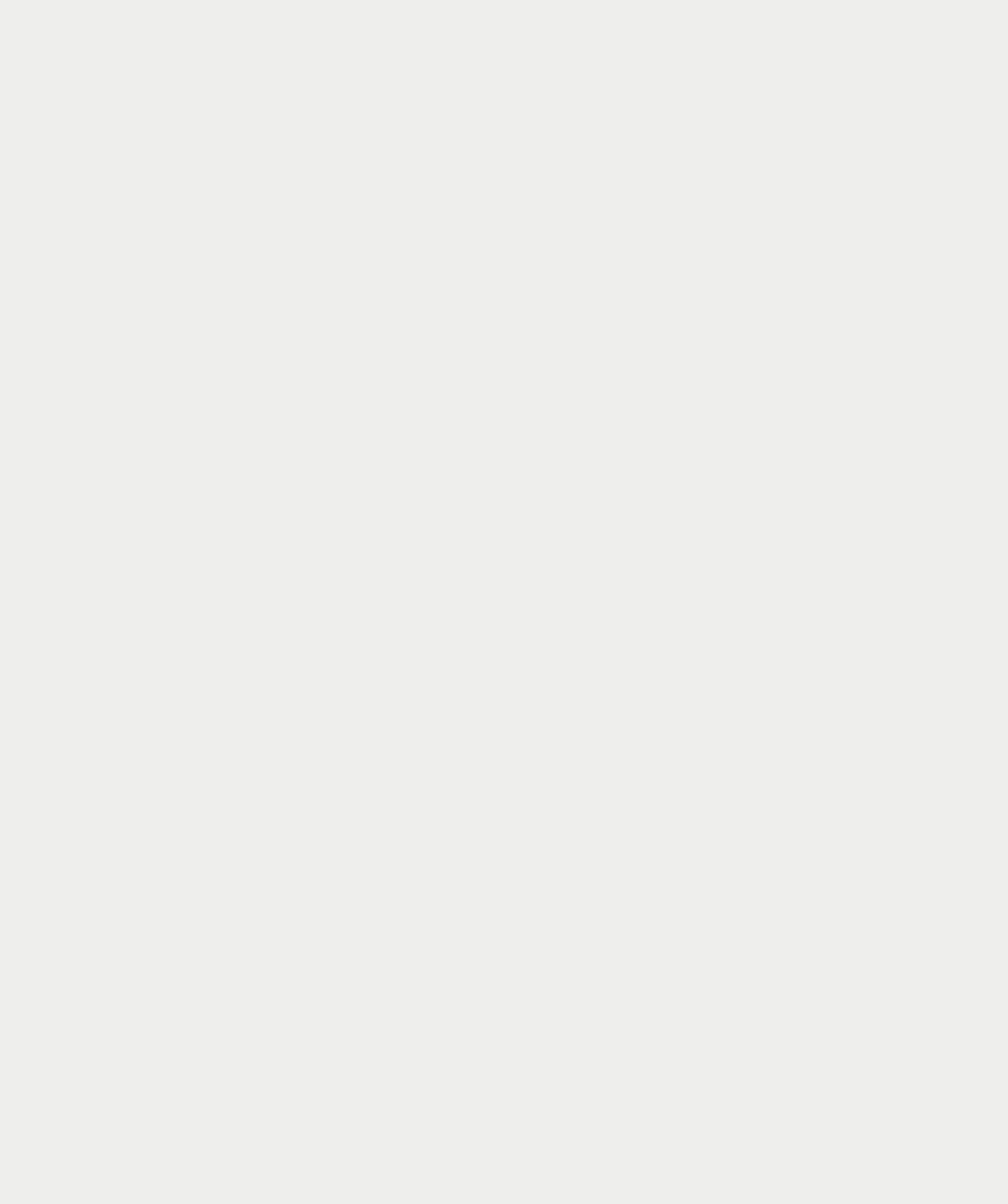
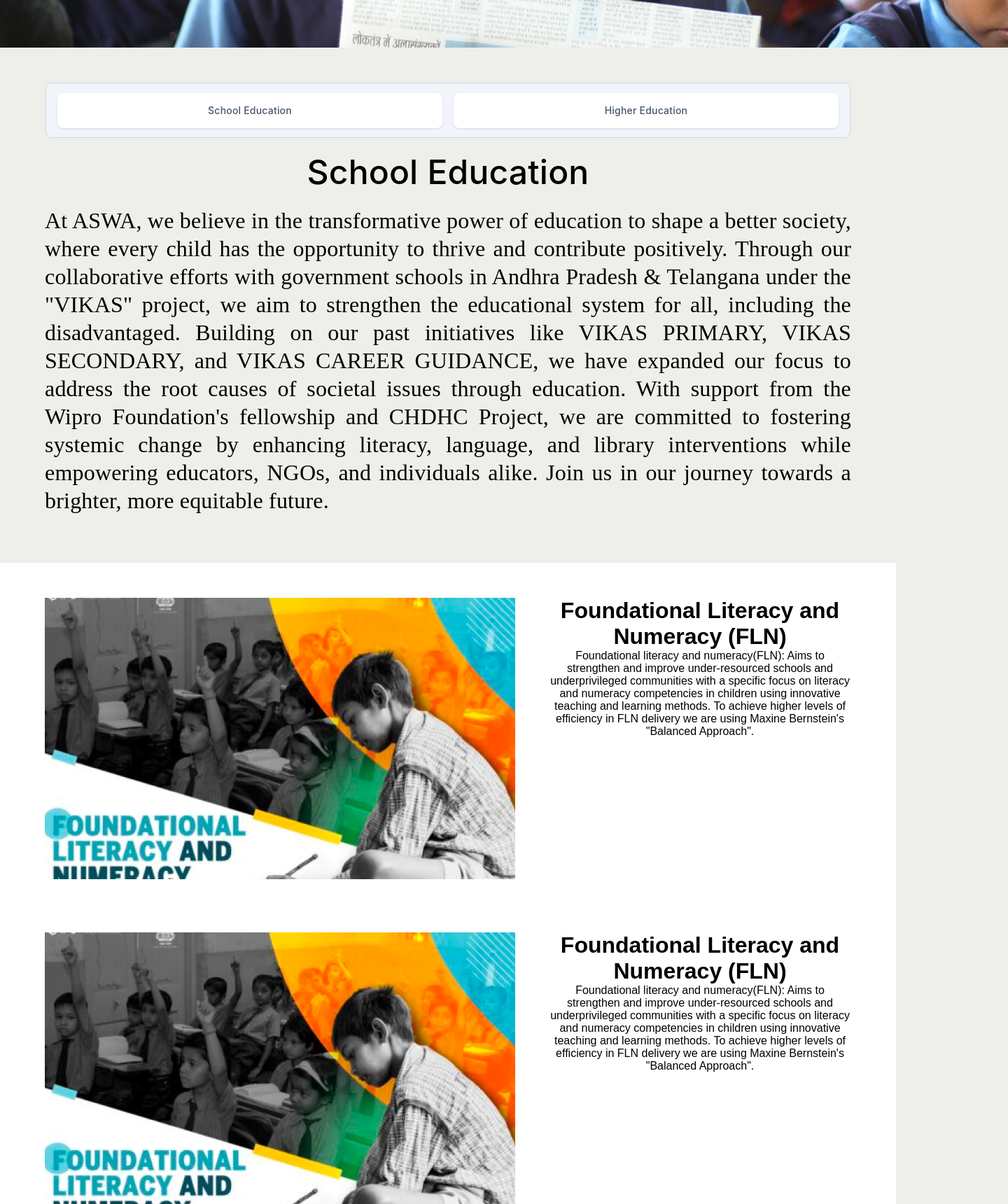
Before and after one commit to ProjectASWA/ProjectASWA, a React (Create React App) app: page /Education in a window 1280 px wide. Shown: the part 440-2160 px from the top of the page at 70% size, 1440 px wide, since content can reach past the window. Before the commit the page ends 800 px from the top, so only its background shows below. Built offline with nearby package versions, Linux system fonts and the light colour scheme.

Commit message:
Education

```diff
--- a/src/App.js
+++ b/src/App.js
@@ -16,17 +16,20 @@ import Reports from "./components/Reports";
 
 import Home from "./components/Home";
 
+import Education from "./components/Education";
+
 function App() {
   return (
     <div className="App">
       <NavBar />
-      <Switch>
+      {/* <Switch>
         <Route exact path="/" component={Home} />
         <Route exact path="/About" component={About} />
         <Route exact path="/Reports" component={Reports} />
         <Route exact path="/JoinWithUs" component={JoinWithUs} />
         <Route exact path="/MediaCoverage" component={MediaCoverage} />
-      </Switch>
+      </Switch> */}
+      <Education />
     </div>
   );
 }
--- a/src/components/AnimatedFlexCards/index.js
+++ b/src/components/AnimatedFlexCards/index.js
@@ -9,6 +9,12 @@ class AnimatedFlexCards extends Component {
   };
 
   render() {
+    const EducationCard = "Education";
+    const EnvironmentCard = "Environment";
+    const BloodConnect = "Blood Connect";
+    const AnnamParabraham = "Annam Parabraham";
+    const HomeVisits = "Home Visits";
+
     return (
       <div className="wrapper">
         <div className="container">
@@ -17,7 +23,7 @@ class AnimatedFlexCards extends Component {
             <div className="row">
               <div className="icon">1</div>
               <div>
-                <OurProjectsCard />
+                <OurProjectsCard text={EducationCard} />
               </div>
             </div>
           </label>
@@ -27,7 +33,7 @@ class AnimatedFlexCards extends Component {
             <div className="row">
               <div className="icon">2</div>
               <div>
-                <OurProjectsCard />
+                <OurProjectsCard text={EnvironmentCard} />
               </div>
             </div>
           </label>
@@ -37,7 +43,7 @@ class AnimatedFlexCards extends Component {
             <div className="row">
               <div className="icon">3</div>
               <div>
-                <OurProjectsCard />
+                <OurProjectsCard text={BloodConnect} />
               </div>
             </div>
           </label>
@@ -47,7 +53,7 @@ class AnimatedFlexCards extends Component {
             <div className="row">
               <div className="icon">4</div>
               <div>
-                <OurProjectsCard />
+                <OurProjectsCard text={AnnamParabraham} />
               </div>
             </div>
           </label>
@@ -57,7 +63,7 @@ class AnimatedFlexCards extends Component {
             <div className="row">
               <div className="icon">5</div>
               <div>
-                <OurProjectsCard />
+                <OurProjectsCard text={HomeVisits} />
               </div>
             </div>
           </label>
--- /dev/null
+++ b/src/components/Education/index.css
@@ -0,0 +1,68 @@
+.education-main-container {
+  height: 100%;
+}
+
+.header-image {
+  width: 100vw;
+  height: 418px;
+  flex-shrink: 0;
+  background: lightgray 50% / cover no-repeat;
+}
+
+.education-container {
+  display: flex;
+  width: 100%;
+  flex-direction: column;
+  justify-content: center;
+  align-items: center;
+  gap: 39px;
+  margin-top: 50px;
+}
+
+.education-buttons-container {
+  display: flex;
+  justify-content: center;
+  width: 100%;
+  gap: 20px;
+}
+
+.education-text-container {
+  display: flex;
+  width: 90%;
+  flex-direction: column;
+  justify-content: center;
+  align-items: center;
+  gap: 39px;
+  padding-bottom: 30px;
+}
+
+.education-text {
+  color: #000;
+  text-align: center;
+  font-family: Inter;
+  font-size: 48px;
+  font-style: normal;
+  font-weight: 500;
+  line-height: 20px; /* 41.667% */
+  letter-spacing: 0.2px;
+}
+
+.education-description {
+  color: #000;
+  text-align: justify;
+  font-family: Poppins;
+  font-size: 32px;
+  font-style: normal;
+  font-weight: 400;
+  line-height: 40px; /* 125% */
+  letter-spacing: 0.2px;
+}
+
+.education-cards-main-container {
+  display: flex;
+  flex-direction: column;
+  align-items: flex-start;
+  gap: 72px;
+  background-color: #ffffff;
+  padding-top: 50px;
+}
--- /dev/null
+++ b/src/components/Education/index.js
@@ -0,0 +1,46 @@
+import React, { Component } from "react";
+import "./index.css";
+import EducationNavBar from "../EducationNavBar";
+
+import EducationCards from "../EducationCards";
+
+class Education extends Component {
+  render() {
+    return (
+      <div className="education-main-container">
+        <div className="header-image">
+          <img src="/Images/education.png" alt="Education" />
+        </div>
+        <div className="education-container">
+          <div className="education-buttons-container">
+            <EducationNavBar />
+          </div>
+          <div className="education-text-container">
+            <h1 className="education-text">School Education</h1>
+            <p className="education-description">
+              At ASWA, we believe in the transformative power of education to
+              shape a better society, where every child has the opportunity to
+              thrive and contribute positively. Through our collaborative
+              efforts with government schools in Andhra Pradesh & Telangana
+              under the "VIKAS" project, we aim to strengthen the educational
+              system for all, including the disadvantaged. Building on our past
+              initiatives like VIKAS PRIMARY, VIKAS SECONDARY, and VIKAS CAREER
+              GUIDANCE, we have expanded our focus to address the root causes of
+              societal issues through education. With support from the Wipro
+              Foundation's fellowship and CHDHC Project, we are committed to
+              fostering systemic change by enhancing literacy, language, and
+              library interventions while empowering educators, NGOs, and
+              individuals alike. Join us in our journey towards a brighter, more
+              equitable future.
+            </p>
+          </div>
+          <div className="education-cards-main-container">
+            <EducationCards />
+          </div>
+        </div>
+      </div>
+    );
+  }
+}
+
+export default Education;
--- /dev/null
+++ b/src/components/EducationCards/index.css
@@ -0,0 +1,13 @@
+.card-app-container {
+  display: flex;
+  align-items: flex-start;
+  gap: 48px;
+  width: 90%;
+  justify-content: center;
+  margin: auto;
+}
+
+.card-image {
+  max-width: 100%; /* Set maximum width to 100% of its container */
+  height: auto; /* Ensure the aspect ratio is maintained */
+}
--- /dev/null
+++ b/src/components/EducationCards/index.js
@@ -0,0 +1,100 @@
+import "./index.css";
+
+const EducationCards = () => {
+  return (
+    <>
+      <div className="card-app-container">
+        <div className="card-image">
+          <img src="/Images/schooleducation1.png" alt="Education" />
+        </div>
+        <div className="card-description-container">
+          <h1 className="card-description-heading">
+            Foundational Literacy and Numeracy (FLN)
+          </h1>
+          <p className="card-description">
+            Foundational literacy and numeracy(FLN): Aims to strengthen and
+            improve under-resourced schools and underprivileged communities with
+            a specific focus on literacy and numeracy competencies in children
+            using innovative teaching and learning methods. To achieve higher
+            levels of efficiency in FLN delivery we are using Maxine Bernstein's
+            "Balanced Approach".
+          </p>
+        </div>
+      </div>
+      <div className="card-app-container">
+        <div className="card-image">
+          <img src="/Images/schooleducation1.png" alt="Education" />
+        </div>
+        <div className="card-description-container">
+          <h1 className="card-description-heading">
+            Foundational Literacy and Numeracy (FLN)
+          </h1>
+          <p className="card-description">
+            Foundational literacy and numeracy(FLN): Aims to strengthen and
+            improve under-resourced schools and underprivileged communities with
+            a specific focus on literacy and numeracy competencies in children
+            using innovative teaching and learning methods. To achieve higher
+            levels of efficiency in FLN delivery we are using Maxine Bernstein's
+            "Balanced Approach".
+          </p>
+        </div>
+      </div>
+      <div className="card-app-container">
+        <div className="card-image">
+          <img src="/Images/schooleducation1.png" alt="Education" />
+        </div>
+        <div className="card-description-container">
+          <h1 className="card-description-heading">
+            Foundational Literacy and Numeracy (FLN)
+          </h1>
+          <p className="card-description">
+            Foundational literacy and numeracy(FLN): Aims to strengthen and
+            improve under-resourced schools and underprivileged communities with
+            a specific focus on literacy and numeracy competencies in children
+            using innovative teaching and learning methods. To achieve higher
+            levels of efficiency in FLN delivery we are using Maxine Bernstein's
+            "Balanced Approach".
+          </p>
+        </div>
+      </div>
+      <div className="card-app-container">
+        <div className="card-image">
+          <img src="/Images/schooleducation1.png" alt="Education" />
+        </div>
+        <div className="card-description-container">
+          <h1 className="card-description-heading">
+            Foundational Literacy and Numeracy (FLN)
+          </h1>
+          <p className="card-description">
+            Foundational literacy and numeracy(FLN): Aims to strengthen and
+            improve under-resourced schools and underprivileged communities with
+            a specific focus on literacy and numeracy competencies in children
+            using innovative teaching and learning methods. To achieve higher
+            levels of efficiency in FLN delivery we are using Maxine Bernstein's
+            "Balanced Approach".
+          </p>
+        </div>
+      </div>
+      <div className="card-app-container">
+        <div className="card-image">
+          <img src="/Images/schooleducation1.png" alt="Education" />
+        </div>
+        <div className="card-description-container">
+          <h1 className="card-description-heading">
+            Foundational Literacy and Numeracy (FLN)
+          </h1>
+          <p className="card-description">
+            Foundational literacy and numeracy(FLN): Aims to strengthen and
+            improve under-resourced schools and underprivileged communities with
+            a specific focus on literacy and numeracy competencies in children
+            using innovative teaching and learning methods. To achieve higher
+            levels of efficiency in FLN delivery we are using Maxine Bernstein's
+            "Balanced Approach".
+          </p>
+        </div>
+      </div>
+    </>
+  );
+};
+
+export default EducationCards;
--- /dev/null
+++ b/src/components/EducationNavBar/index.css
@@ -0,0 +1,36 @@
+.education-navbar-container {
+  display: flex;
+  width: 1150px;
+  height: 79px;
+  padding: Spacing/3xs;
+  justify-content: center;
+  align-items: center;
+  gap: 16px;
+  border-radius: var(--Corner-Radius-lg, 8px);
+  border: 1px solid var(--Color-Border-neutral---Subtle, #cbd5e1);
+  background: var(--Color-Action-neutral-subtle-normal, #f1f5f9);
+}
+
+.education-navbar-button {
+  display: flex;
+  width: 550px;
+  height: 50px;
+  padding: var(--Spacing-2xs, 8px) var(--Spacing-xs, 12px);
+  justify-content: center;
+  align-items: center;
+  gap: 16px;
+  flex-shrink: 0;
+  border-radius: var(--Corner-Radius-lg, 8px);
+  background: var(--Color-Background-default, #fff);
+  border-width: 0px;
+  /* Shadow/sm */
+  box-shadow: 0px 1px 3px 0px rgba(15, 23, 42, 0.12);
+  font-family: Inter;
+  font-size: 14px;
+  font-style: normal;
+  font-weight: 500;
+  line-height: 20px; /* 142.857% */
+  letter-spacing: 0.2px;
+  color: var(--Color-Text-neutral-subtle, #475569);
+  cursor: pointer;
+}
--- /dev/null
+++ b/src/components/EducationNavBar/index.js
@@ -0,0 +1,13 @@
+import React from "react";
+import "./index.css";
+
+const EducationNavBar = () => {
+  return (
+    <div className="education-navbar-container">
+      <button className="education-navbar-button">School Education</button>
+      <button className="education-navbar-button">Higher Education</button>
+    </div>
+  );
+};
+
+export default EducationNavBar;
--- a/src/components/OurProjects/index.js
+++ b/src/components/OurProjects/index.js
@@ -6,6 +6,12 @@ import AnimatedFlexCards from "../AnimatedFlexCards";
 
 class OurProjects extends Component {
   render() {
+    const EducationCard = "Education";
+    const EnvironmentCard = "Environment";
+    const BloodConnect = "Blood Connect";
+    const AnnamParabraham = "Annam Parabraham";
+    const HomeVisits = "Home Visits";
+
     return (
       <div className="OurProjects-container">
         <div className="ourprojects-heading">
@@ -15,11 +21,11 @@ class OurProjects extends Component {
           <AnimatedFlexCards />
         </div>
         <div className="OurProjects-card-main-container">
-          <OurProjectsCard />
-          <OurProjectsCard />
-          <OurProjectsCard />
-          <OurProjectsCard />
-          <OurProjectsCard />
+          <OurProjectsCard text={EducationCard} />
+          <OurProjectsCard text={EnvironmentCard} />
+          <OurProjectsCard text={BloodConnect} />
+          <OurProjectsCard text={AnnamParabraham} />
+          <OurProjectsCard text={HomeVisits} />
         </div>
       </div>
     );
```
Also changed, not shown: src/components/OurProjectsCard/index.js (+7 -3 lines), public/Images/education.png (added), public/Images/schooleducation1.png (added).
